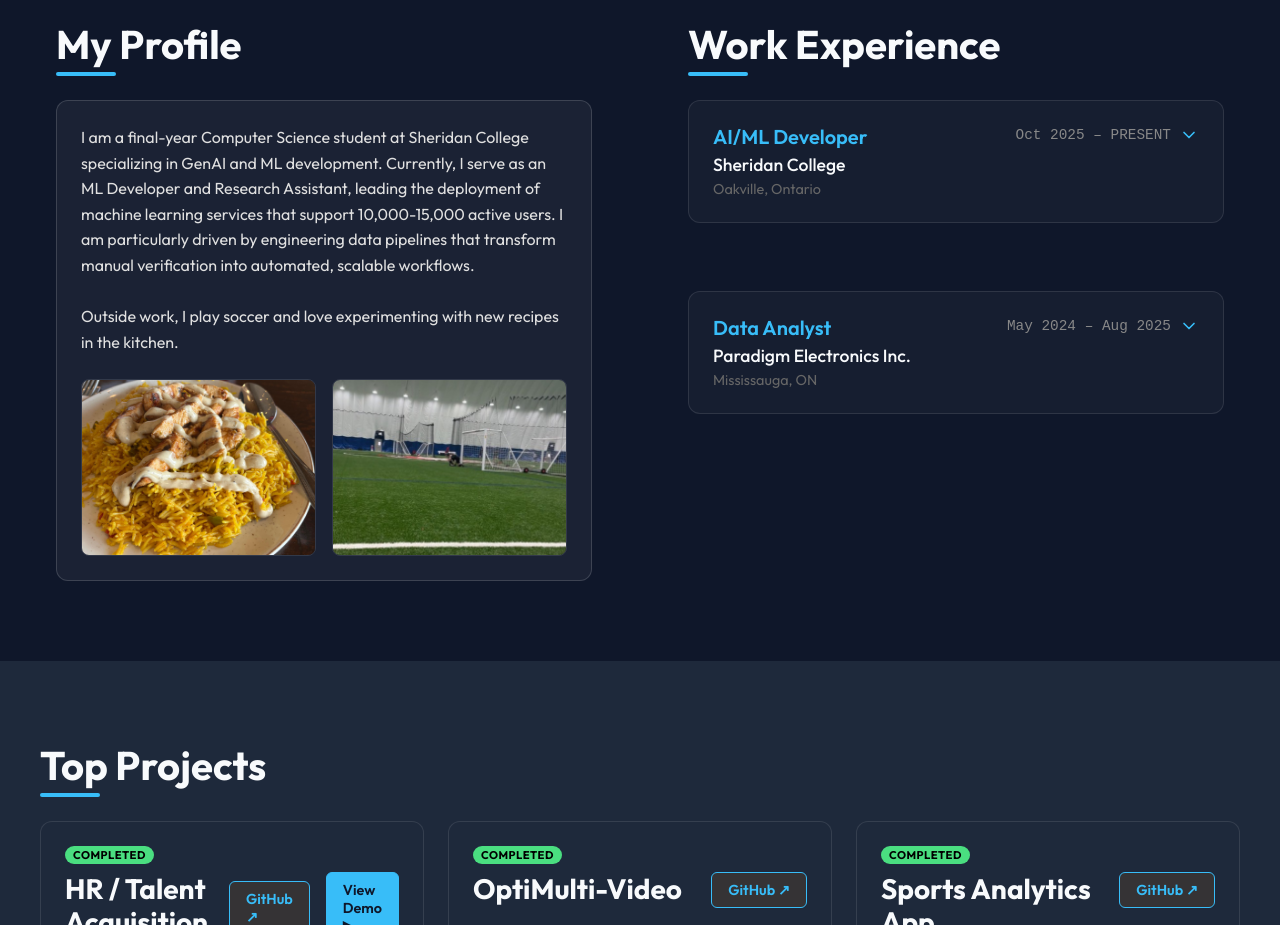
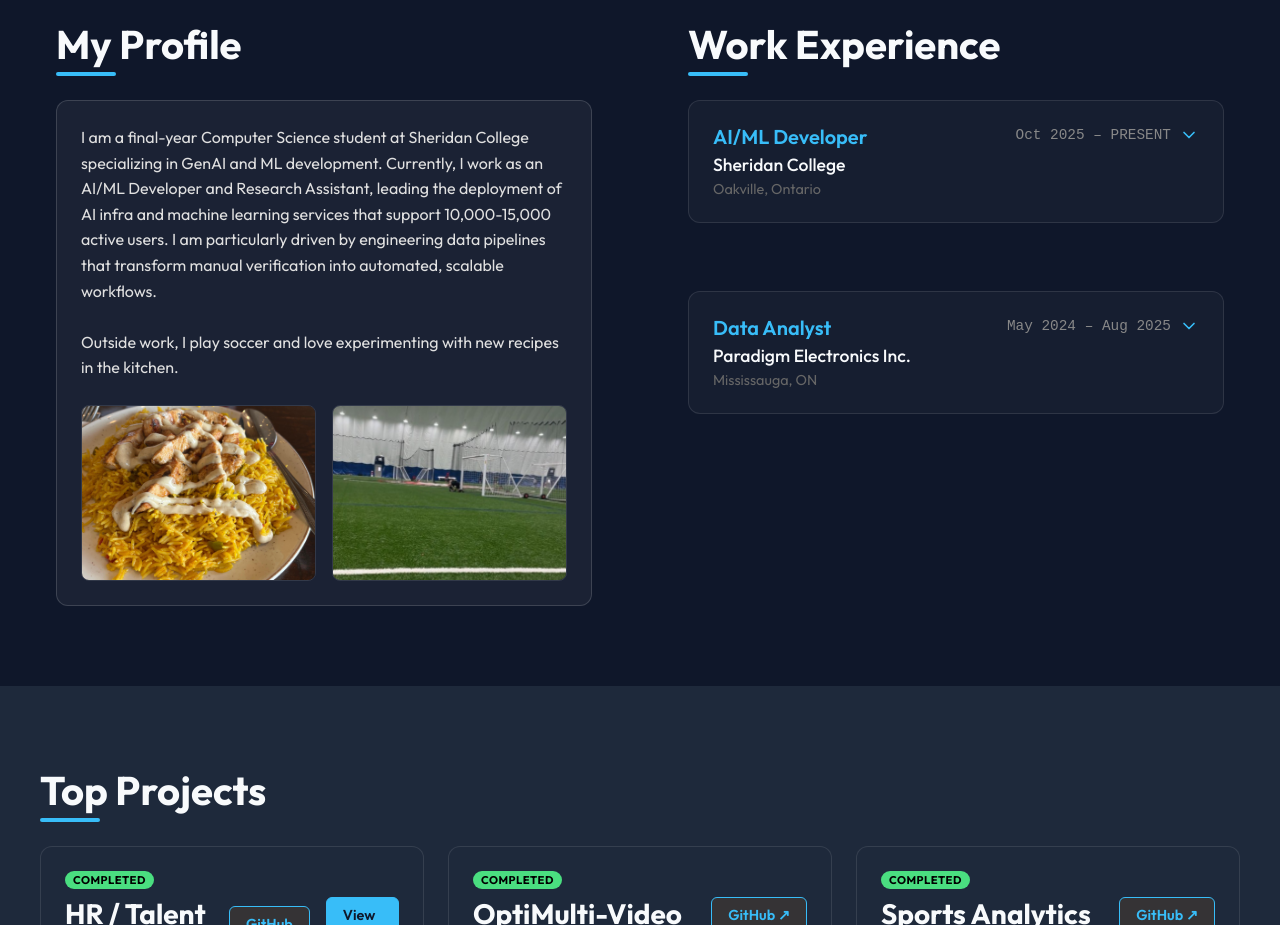
Before and after one commit to Ferasman979/Persona-Portfolio-website, a Next.js app: page / in a window 1280 px wide. Shown: the part 860-1785 px from the top of the page. Built offline with nearby package versions, Linux system fonts and the light colour scheme.

Commit message:
Update personal desc

```diff
--- a/src/app/page.tsx
+++ b/src/app/page.tsx
@@ -25,7 +25,7 @@ export default function Home() {
           <div className={styles.aboutGrid}>
             <div className={styles.aboutCard}>
               <p className={styles.cardText}>
-                I am a final-year Computer Science student at Sheridan College specializing in GenAI and ML development. Currently, I serve as an ML Developer and Research Assistant, leading the deployment of machine learning services that support 10,000-15,000 active users. I am particularly driven by engineering data pipelines that transform manual verification into automated, scalable workflows.
+                I am a final-year Computer Science student at Sheridan College specializing in GenAI and ML development. Currently, I work as an AI/ML Developer and Research Assistant, leading the deployment of AI infra and machine learning services that support 10,000-15,000 active users. I am particularly driven by engineering data pipelines that transform manual verification into automated, scalable workflows.
                 <br /><br />
                 Outside work, I play soccer and love experimenting with new recipes in the kitchen.
               </p>
```
